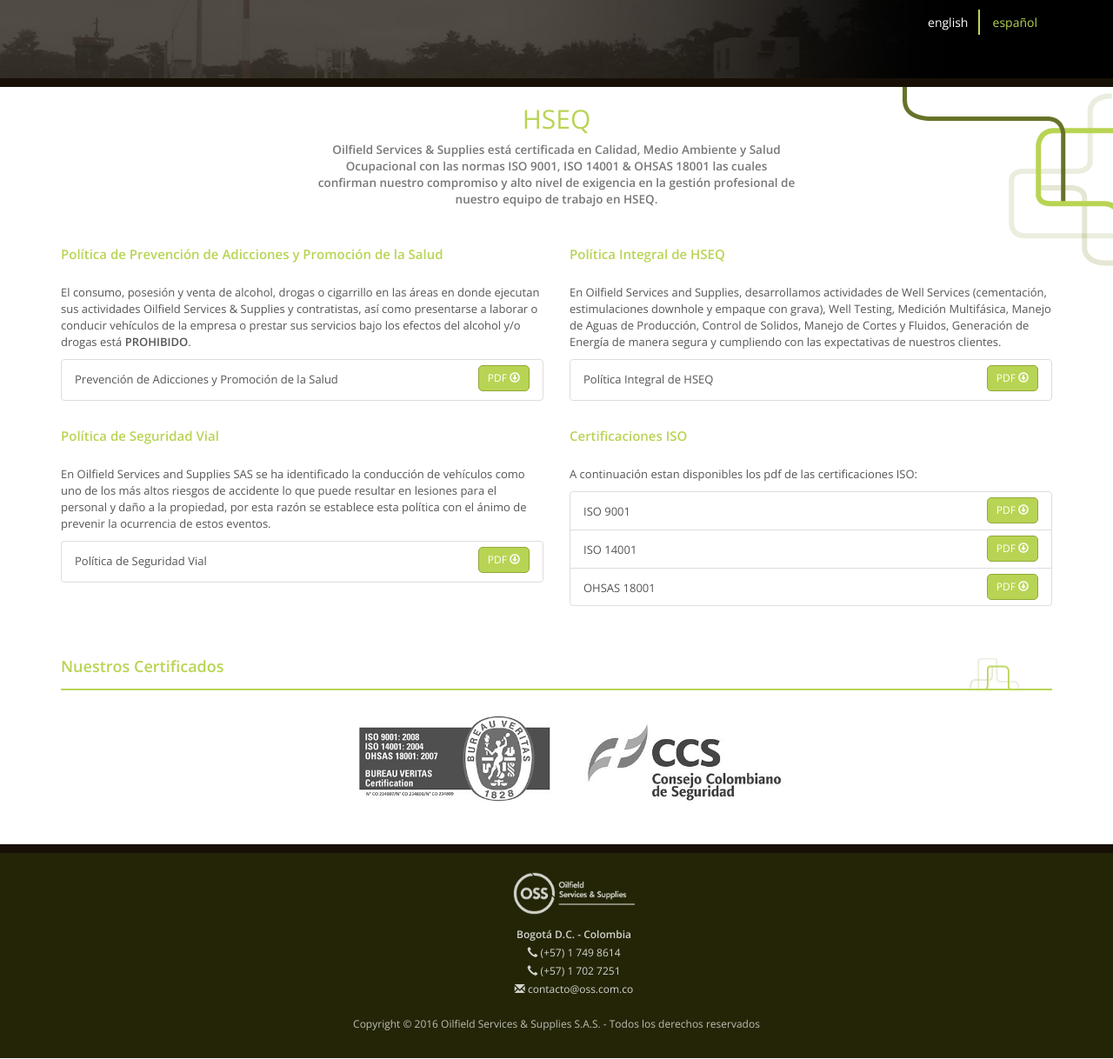
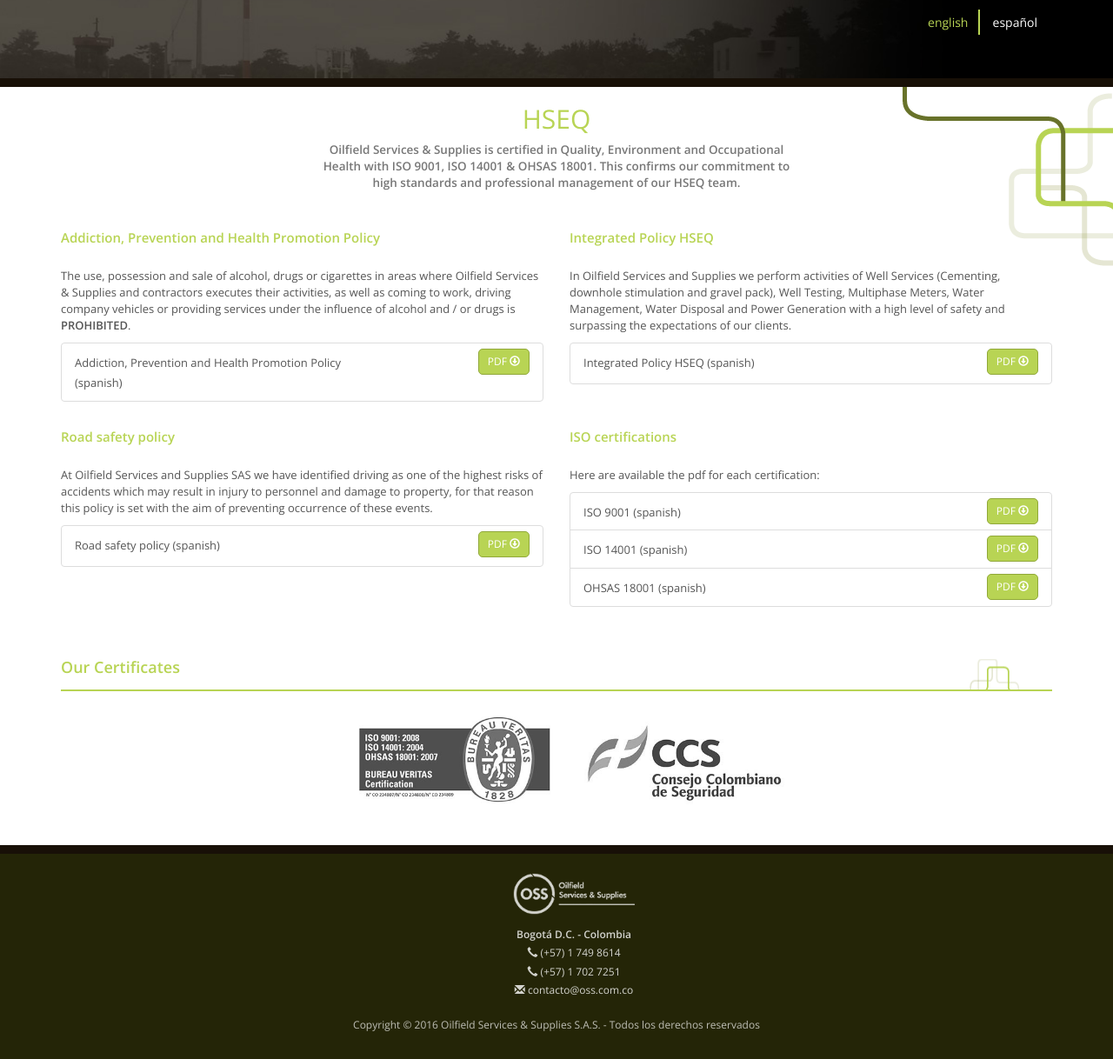
Before and after one commit to muygrafico/oss.com.co, a PHP site: page /en/hseq.php in a window 1280 px wide. Shown: the part 101-1319 px from the top of the page at 87% size. Run offline with PHP 8.4, Linux system fonts and the light colour scheme; some libraries are stand-ins or nearby versions.

Commit message:
finish en version

```diff
--- a/en/about-us.php
+++ b/en/about-us.php
@@ -85,7 +85,7 @@
 
           <p class='vision-point'>
             <strong>People:</strong>
-            Proporcionar un excelente ambiente laboral donde nuestro personal se motive a dar lo mejor de sí mismos.
+            Provide a great work environment where our team is motivated to give the best of themselves.
           </p>
 
           <p class='vision-point'>
@@ -125,6 +125,6 @@
 <script type='text/javascript'>
   $(function() {
     $('.navbar-nav li:nth-child(2) a').addClass('active');
-    $('.nav-languages li:nth-child(2) a').addClass('active');
+    $('.nav-languages li:nth-child(1) a').addClass('active');
   });
 </script>
--- a/en/clients.php
+++ b/en/clients.php
@@ -10,9 +10,9 @@
     <div class='container'>
       <div class='row text-center'>
         <div class='col-md-6 col-md-offset-3'>
-          <h2 class='section-title'>HSEQ</h2>
+          <h2 class='section-title'>Our Clients</h2>
           <p class='values-text'>
-            <strong>Oilfield Services & Supplies está certificada en Calidad, Medio Ambiente y Salud Ocupacional con las normas ISO 9001, ISO 14001 & OHSAS 18001 las cuales confirman nuestro compromiso y alto nivel de exigencia en la gestión profesional de nuestro equipo de trabajo en HSEQ.</strong>
+
           </p>
         </div>
       </div>
@@ -82,6 +82,6 @@
 <script type='text/javascript'>
   $(function() {
     $('.navbar-nav li:nth-child(5) a').addClass('active');
-    $('.nav-languages li:nth-child(2) a').addClass('active');
+    $('.nav-languages li:nth-child(1) a').addClass('active');
   });
 </script>
--- a/en/hseq.php
+++ b/en/hseq.php
@@ -12,7 +12,7 @@
         <div class='col-md-6 col-md-offset-3'>
           <h2 class='section-title'>HSEQ</h2>
           <p class='values-text'>
-            <strong>Oilfield Services & Supplies está certificada en Calidad, Medio Ambiente y Salud Ocupacional con las normas ISO 9001, ISO 14001 & OHSAS 18001 las cuales confirman nuestro compromiso y alto nivel de exigencia en la gestión profesional de nuestro equipo de trabajo en HSEQ.</strong>
+            <strong>Oilfield Services & Supplies is certified in Quality, Environment and Occupational Health with ISO 9001, ISO 14001 & OHSAS 18001. This confirms our commitment to high standards and professional management of our HSEQ team.</strong>
           </p>
         </div>
       </div>
@@ -21,38 +21,36 @@
 
       <div class="row">
         <div class="col-sm-6">
-            <h5 class='subtitle'>Política de Prevención de Adicciones y Promoción de la Salud</h5>
+            <h5 class='subtitle'>Addiction, Prevention and Health Promotion Policy</h5>
             <p>
-              El consumo, posesión y venta de alcohol, drogas o cigarrillo en las áreas en donde ejecutan sus actividades Oilfield Services & Supplies y contratistas, así como presentarse a laborar o conducir vehículos de la empresa o prestar sus servicios bajo los efectos del alcohol y/o drogas está <strong>PROHIBIDO</strong>.
+              The use, possession and sale of alcohol, drugs or cigarettes in areas where Oilfield Services & Supplies and contractors executes their activities, as well as coming to work, driving company vehicles or providing services under the influence of alcohol and / or drugs is <strong>PROHIBITED</strong>.
             </p>
             <ul class='list-group'>
               <li class='list-group-item'>
-                <!-- <span>Política de Prevención de Adicciones y Promoción de la Salud</span> -->
-                <!-- <a class='btn btn-sm button pull-right' target='_blank' href='downloads/politica-prevenciones.pdf'>descargar PDF <i class='glyphicon glyphicon-download'></i></a> -->
                 <div class="row">
                   <div class="col-xs-8 col-xl-8 item">
-                    <span>Prevención de Adicciones y Promoción de la Salud</span>
+                    <span>Addiction, Prevention and Health Promotion Policy (spanish)</span>
                   </div>
                   <div class="col-xs-4 col-xl-4 item text-right">
-                      <a class='btn btn-sm button' target='_blank' href='downloads/politica-prevenciones.pdf'>PDF <i class='glyphicon glyphicon-download'></i></a>
+                      <a class='btn btn-sm button' target='_blank' href='../downloads/politica-prevenciones.pdf'>PDF <i class='glyphicon glyphicon-download'></i></a>
                   </div>
                 </div>
               </li>
             </ul>
         </div>
         <div class="col-sm-6">
-            <h5 class='subtitle'>Política Integral de HSEQ</h5>
+            <h5 class='subtitle'>Integrated Policy HSEQ</h5>
             <p>
-              En Oilfield Services and Supplies, desarrollamos actividades de Well Services (cementación, estimulaciones downhole y empaque con grava), Well Testing, Medición Multifásica, Manejo de Aguas de Producción, Control de Solidos, Manejo de Cortes y Fluidos, Generación de Energía de manera segura y cumpliendo con las expectativas de nuestros clientes.
+              In Oilfield Services and Supplies we perform activities of Well Services (Cementing, downhole stimulation and gravel pack), Well Testing, Multiphase Meters, Water Management, Water Disposal and Power Generation with a high level of safety and surpassing the expectations of our clients.
             </p>
             <ul class='list-group'>
               <li class='list-group-item'>
                 <div class="row">
                   <div class="col-xs-8 col-xl-8 item">
-                    <span>Política Integral de HSEQ</span>
+                    <span>Integrated Policy HSEQ (spanish)</span>
                   </div>
                   <div class="col-xs-4 col-xl-4 item text-right">
-                    <a class='btn btn-sm button pull-right' target='_blank' href='downloads/politica-integral.pdf'>PDF <i class='glyphicon glyphicon-download'></i></a>
+                    <a class='btn btn-sm button pull-right' target='_blank' href='../downloads/politica-integral.pdf'>PDF <i class='glyphicon glyphicon-download'></i></a>
                   </div>
                 </div>
               </li>
@@ -62,40 +60,40 @@
 
       <div class="row">
         <div class="col-sm-6">
-            <h5 class='subtitle'>Política de Seguridad Vial</h5>
+            <h5 class='subtitle'>Road safety policy</h5>
             <p>
-              En Oilfield Services and Supplies SAS se ha identificado la conducción de vehículos como uno de los más altos riesgos de accidente lo que puede resultar en lesiones para el personal y daño a la propiedad, por esta razón se establece esta política con el ánimo de prevenir la ocurrencia de estos eventos.
+              At Oilfield Services and Supplies SAS we have identified driving as one of the highest risks of accidents which may result in injury to personnel and damage to property, for that reason this policy is set with the aim of preventing occurrence of these events.
             </p>
             <ul class='list-group'>
               <li class='list-group-item'>
                 <div class="row">
                   <div class="col-xs-8 col-xl-8 item">
-                    <span>Política de Seguridad Vial</span>
+                    <span>Road safety policy (spanish)</span>
                   </div>
                   <div class="col-xs-4 col-xl-4 item text-right">
-                    <a class='btn btn-sm button pull-right' target='_blank' href='downloads/politica-seguridad-vial.pdf'>PDF <i class='glyphicon glyphicon-download'></i></a>
+                    <a class='btn btn-sm button pull-right' target='_blank' href='../downloads/politica-seguridad-vial.pdf'>PDF <i class='glyphicon glyphicon-download'></i></a>
                   </div>
                 </div>
               </li>
             </ul>
         </div>
         <div class="col-sm-6">
-            <h5 class='subtitle'>Certificaciones ISO</h5>
+            <h5 class='subtitle'>ISO certifications</h5>
             <p>
-              A continuación estan disponibles los pdf de las certificaciones ISO:
+              Here are available the pdf for each certification:
             </p>
             <ul class='list-group'>
               <li class='list-group-item'>
-                <span>ISO 9001</span>
-                <a class='btn btn-sm button pull-right' target='_blank' href='downloads/certificacion-iso- 9001-2015.pdf'>PDF <i class='glyphicon glyphicon-download'></i></a>
+                <span>ISO 9001 (spanish)</span>
+                <a class='btn btn-sm button pull-right' target='_blank' href='../downloads/certificacion-iso- 9001-2015.pdf'>PDF <i class='glyphicon glyphicon-download'></i></a>
               </li>
               <li class='list-group-item'>
-                <span>ISO 14001</span>
-                <a class='btn btn-sm button pull-right' target='_blank' href='downloads/certificacion-iso-14001-2015.pdf'>PDF <i class='glyphicon glyphicon-download'></i></a>
+                <span>ISO 14001 (spanish)</span>
+                <a class='btn btn-sm button pull-right' target='_blank' href='../downloads/certificacion-iso-14001-2015.pdf'>PDF <i class='glyphicon glyphicon-download'></i></a>
               </li>
               <li class='list-group-item'>
-                <span>OHSAS 18001</span>
-                <a class='btn btn-sm button pull-right' target='_blank' href='downloads/certificacion-OHSAS-18001-2015.pdf'>PDF <i class='glyphicon glyphicon-download'></i></a>
+                <span>OHSAS 18001 (spanish)</span>
+                <a class='btn btn-sm button pull-right' target='_blank' href='../downloads/certificacion-OHSAS-18001-2015.pdf'>PDF <i class='glyphicon glyphicon-download'></i></a>
               </li>
 
 
@@ -112,7 +110,7 @@
     <div class='row'>
       <div class='col-sm-12'>
         <h4 class='subtitle pipes'>
-          Nuestros Certificados
+          Our Certificates
         </h4>
       </div>
     </div>
@@ -141,6 +139,6 @@
 <script type='text/javascript'>
   $(function() {
     $('.navbar-nav li:nth-child(4) a').addClass('active');
-    $('.nav-languages li:nth-child(2) a').addClass('active');
+    $('.nav-languages li:nth-child(1) a').addClass('active');
   });
 </script>
--- a/en/includes/header.php
+++ b/en/includes/header.php
@@ -17,10 +17,10 @@
         <ul class="nav navbar-nav navbar-right">
           <li><a href="index.php">Home</a></li>
           <li><a href="about-us.php">About us</a></li>
-          <li><a href="servicios.php">Services</a></li>
+          <li><a href="services.php">Services</a></li>
           <li><a href="hseq.php">Hseq</a></li>
-          <li><a href="clientes.php">Clients</a></li>
-          <li><a href="contacto.php">Contact us</a></li>
+          <li><a href="clients.php">Clients</a></li>
+          <li><a href="contact.php">Contact us</a></li>
         </ul>
       </div>
     </div>
--- a/es/clientes.php
+++ b/es/clientes.php
@@ -10,9 +10,9 @@
     <div class='container'>
       <div class='row text-center'>
         <div class='col-md-6 col-md-offset-3'>
-          <h2 class='section-title'>HSEQ</h2>
+          <h2 class='section-title'>Nuestros Clientes</h2>
           <p class='values-text'>
-            <strong>Oilfield Services & Supplies está certificada en Calidad, Medio Ambiente y Salud Ocupacional con las normas ISO 9001, ISO 14001 & OHSAS 18001 las cuales confirman nuestro compromiso y alto nivel de exigencia en la gestión profesional de nuestro equipo de trabajo en HSEQ.</strong>
+
           </p>
         </div>
       </div>
--- a/es/includes/mini-hero.php
+++ b/es/includes/mini-hero.php
@@ -3,8 +3,8 @@
   <div class='row'>
     <div class='col-sm-12'>
       <ul class='list-inline pull-right nav-languages'>
-        <li><a class='go-to-english' href='#'>english</a></li>
-        <li><a class='go-to-spanish' href='#'>español</a></li>
+        <li><a class='go-to-english' href='http://localhost:8000/en/index.php'>english</a></li>
+        <li><a class='go-to-spanish' href='http://localhost:8000/es/index.php'>español</a></li>
       </ul>
     </div>
   </div>
--- a/es/servicios.php
+++ b/es/servicios.php
@@ -12,7 +12,7 @@
         <div class='col-md-6 col-md-offset-3'>
           <h2 class='section-title'>Servicios</h2>
           <p class='values-text'>
-            <strong>Nuestros Servicios Especializados.</strong>
+            <strong>Nuestros Servicios Especializados</strong>
           </p>
         </div>
       </div>
```
Also changed, not shown: en/contact.php (+14 -14 lines), en/services.php (+19 -19 lines).
